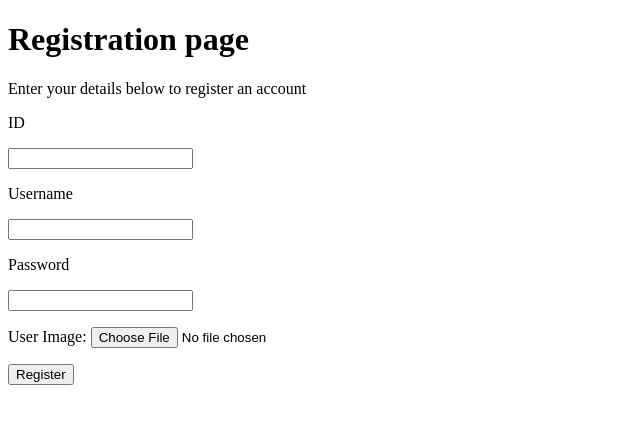
After one commit to obrienb90/assig1, a Flask app: page /register/ in a window 1280 px wide. The commit adds this page. Shown: the top 424 px of the page, without its empty margins (0-640 px from the left). Run offline with Flask 2, Linux system fonts and the light colour scheme.

Commit message:
Sunday midday

```diff
--- a/main.py
+++ b/main.py
@@ -70,7 +70,30 @@ def validate(id, pw):
     else:
         return False
 
+# function to determine if id exists
+def idExists(id):
+    found = False
+    docs = db.collection('default').get()
+    for doc in docs:
+        if doc.to_dict()['id']==id:
+            found = True
+            break
+    return found
 
+# function to determine if username exists
+def usernameExists(username):
+    found = False
+    docs = db.collection('default').get()
+    for doc in docs:
+        if doc.to_dict()['user_name'] == username:
+            found = True
+            break
+    return found
+
+# function to create a new user in the firestore db
+def newUser(id, username, pw):
+    data = {'id':id, 'user_name':username, 'password':pw}
+    db.collection('default').add(data)
 
 # home page
 @app.route("/")
@@ -96,7 +119,7 @@ def login():
             session["logged-in-user"] = userId
             session.pop("user-id", None)
             session.pop("pw", None)
-            return redirect(url_for("user"))
+            return redirect(url_for("forum"))
         # if username or password is invalid set the sesssion variable validated to fail
         else:
             session["val-status"] = "fail"
@@ -107,24 +130,82 @@ def login():
 
     else:
         if "logged-in-user" in session:
-            return redirect(url_for("user"))
+            return redirect(url_for("forum"))
 
-        return render_template("login.html")
+        if "new_reg" in request.args:
+            new_reg = request.args["new_reg"]
+        else:
+            new_reg = False
 
-# user page
-@app.route("/user/")
-def user():
+        return render_template("login.html", reg_status=new_reg)
+
+# forum page
+@app.route("/forum/")
+def forum():
     if "logged-in-user" in session:
         userId = session["logged-in-user"]
-        return f"<p>User ID: {userId} is logged in</p>"
+        return f"<h1>Welcome to the Forum page</h1><p>User ID: {userId} is logged in</p>"
     else:
         return redirect(url_for("login"))
 
-# user page
+# register page
+@app.route("/register/", methods=["POST", "GET"])
+def register():
+
+    # pop any session values which may be present from previous attepmts
+    session.pop("reg-id-status", None)
+    session.pop("reg-username-status", None)
+    session.pop("reg-password-status", None)
+
+    # logic upon form completion
+    # update variables from form
+    if request.method == "POST":
+        regID = request.form["reg-ID"]
+        regUsername = request.form["reg-username"]
+        regPw = request.form["reg-pw"]
+
+
+        # check if id or username is blank or already exists in firestore db
+        failure = False
+
+        if len(regID) == 0:
+            session["reg-id-status"] = "blank"
+            failure = True
+        elif idExists(regID):
+            session["reg-id-status"] = "found"
+            failure = True
+        if len(regUsername) == 0:
+            session["reg-username-status"] = "blank"
+            failure = True
+        elif usernameExists(regUsername):
+            session["reg-username-status"] = "found"
+            failure = True
+
+        # check that password is not blank
+        if len(regPw) == 0:
+            session["reg-password-status"] = "blank"
+            failure = True
+
+        # check if form validation successful
+        # return to register page if validation failed, proceed to login page if successful
+        if(failure):
+            session.pop("regId", None)
+            session.pop("regUsername", None)
+            session.pop("regPw", None)
+            render_template("register.html")
+        else:
+            newUser(regID, regUsername, regPw)
+            session.pop("regId", None)
+            session.pop("regUsername", None)
+            session.pop("regPw", None)
+            return redirect(url_for("login", new_reg=True))
+
+    return render_template("register.html")
+
+# logout page
 @app.route("/logout/")
 def logout():
-    session.pop("logged-in-user", None)
-    session.pop("val-status", None)
+    session.clear()
     return redirect(url_for("login"))
 
 if __name__ == "__main__":
--- a/templates/base.html
+++ b/templates/base.html
@@ -4,7 +4,6 @@
         <title>{% block title %}{% endblock %}</title>
     </head>
     <body>
-        <h1>Ben's website</h1>
         {% block content %}
         {% endblock %}
     </body>
--- /dev/null
+++ b/templates/register.html
@@ -0,0 +1,38 @@
+{% extends "base.html" %}
+{% block title %}Registration Page{% endblock %}
+{% block content %}
+
+<h1>Registration page</h1>
+<p>Enter your details below to register an account</p>
+<!-- registration form-->
+<form action="#" method = "post">
+    <p>ID</p>
+    <!--display error message if form validation finds that ID already exists or is blank-->
+    {% if session["reg-id-status"] == "found" %}
+        <p style="color:red;">The ID already exists</p>
+    {% elif session["reg-id-status"] == "blank" %}
+        <p style="color:red;">ID is a required field</p>
+    {% endif %}
+    <p><input type="text" name="reg-ID" /></p>
+    <p>Username</p>
+    <!--display error message if form validation finds that username already exists or is blank-->
+    {% if session["reg-username-status"] == "found" %}
+        <p style="color:red;">The username already exists</p>
+    {% elif session["reg-username-status"] == "blank" %}
+        <p style="color:red;">Username is a required field</p>
+    {% endif %}
+    <p><input type="text" name="reg-username" /></p>
+    <p>Password</p>
+    <!--display error message if form validation finds that password is blank-->
+    {% if session["reg-password-status"] == "blank" %}
+        <p style="color:red;">Password is a required field</p>
+    {% endif %}
+    <p><input type="text" name="reg-pw" /></p>
+    <p>
+        User Image:
+        <input type="file" name="reg-Image" accept="image/*" />
+    </p>
+    <p></p>
+    <p><input type="submit" value="Register" /></p>
+</form>
+{% endblock %}
```
Also changed, not shown: templates/login.html (+6 -1 lines).
